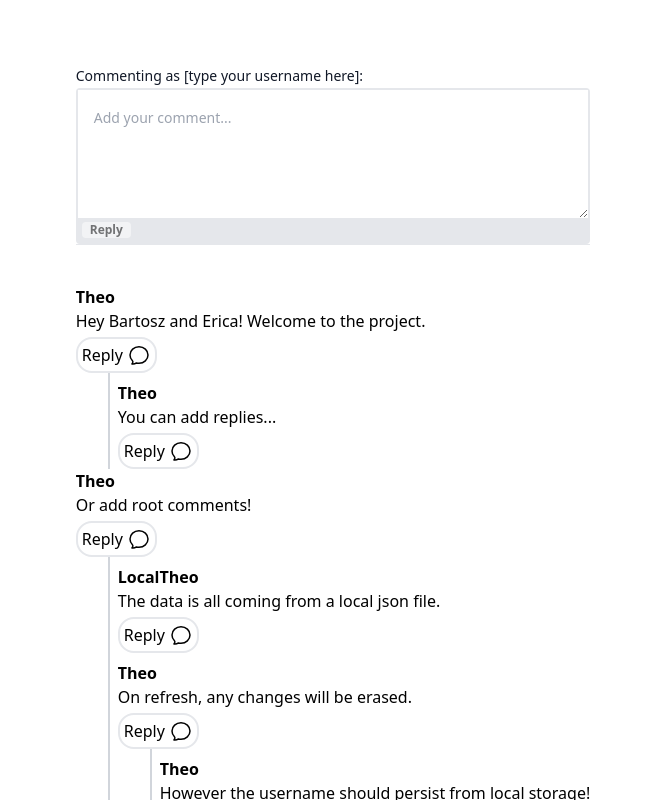
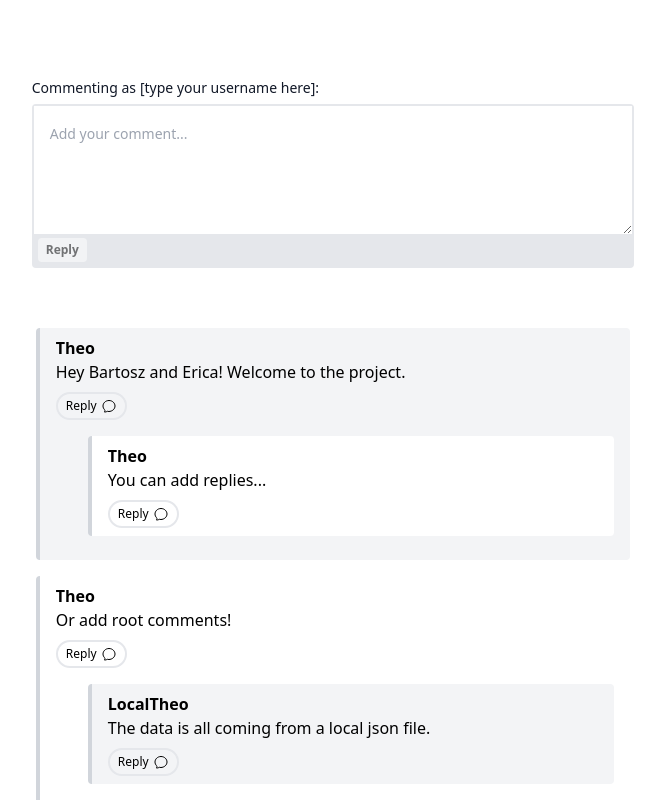
Before and after one commit to Timer00/reddit-comments, a Next.js app: page / in a window 1280 px wide. Shown: the top 800 px of the page, without its empty margins (307-972 px from the left). Built offline with nearby package versions, Linux system fonts and the light colour scheme.

Commit message:
Several adjustments to styles for clarity
Add larger spacings and alternating bg for clearer comments separation.
Add X icon on cancel for clarity.
Adjust ids on mockData for data consistency.

```diff
--- /dev/null
+++ b/src/assets/icons/X.tsx
@@ -0,0 +1,6 @@
+import React from "react";
+
+export const X: React.FC<React.SVGProps<SVGSVGElement>> = (props) =>
+  <svg xmlns="http://www.w3.org/2000/svg" fill="none" viewBox="0 0 24 24" strokeWidth={1.5} stroke="currentColor" {...props}>
+    <path strokeLinecap="round" strokeLinejoin="round" d="M6 18L18 6M6 6l12 12" />
+  </svg>
--- a/src/assets/mockData.json
+++ b/src/assets/mockData.json
@@ -12,22 +12,22 @@
     ]
   },
   {
-    "id": 10,
+    "id": 3,
     "text": "Or add root comments!",
     "author": "Theo",
     "children": [
       {
-        "id": 11,
+        "id": 4,
         "text": "The data is all coming from a local json file.",
         "author": "LocalTheo"
       },
       {
-        "id": 12,
+        "id": 5,
         "text": "On refresh, any changes will be erased.",
         "author": "Theo",
         "children": [
           {
-            "id": 13,
+            "id": 6,
             "text": "However the username should persist from local storage!",
             "author": "Theo"
           }
@@ -36,27 +36,27 @@
     ]
   },
   {
-    "id": 14,
+    "id": 7,
     "text": "There are definitely many improvements to be made.",
     "author": "Mia",
     "children": [
       {
-        "id": 15,
+        "id": 8,
         "text": "Implementing collapsible threads.",
         "author": "Noah"
       },
       {
-        "id": 16,
+        "id": 9,
         "text": "Or more consistent styles.",
         "author": "Olivia",
         "children": [
           {
-            "id": 17,
+            "id": 10,
             "text": "But I believe I got the core functionality in!",
             "author": "Peyton"
           },
           {
-            "id": 18,
+            "id": 11,
             "text": "Hope to hear your thoughts soon :)",
             "author": "Quinn"
           }
--- a/src/components/CommentForm.tsx
+++ b/src/components/CommentForm.tsx
@@ -18,8 +18,8 @@ export const CommentForm = ({ onSubmit}: CommentFormProps) => {
   }
 
   return (
-    <form onSubmit={submit} className='w-full'>
-      <label className="block text-sm font-medium leading-6 text-gray-900">
+    <form onSubmit={submit} className='w-full p-1 pt-3'>
+      <label className="block text-sm font-medium leading-6 text-gray-900 mb-1">
         Commenting as
         <span contentEditable className='ml-1'
               onClick={()=>setUser('')}
@@ -36,7 +36,7 @@ export const CommentForm = ({ onSubmit}: CommentFormProps) => {
           value={content}
           onChange={e => setContent(e.target.value)}
         />
-        <div className='bg-gray-200 flex flex-row'>
+        <div className='bg-gray-200 flex flex-row items-center'>
           <SubmitButton disabled={!content || !user}>Reply</SubmitButton>
         </div>
       </div>
--- a/src/components/SubmitButton.tsx
+++ b/src/components/SubmitButton.tsx
@@ -7,6 +7,6 @@ interface SubmitButtonProps {
 
 export const SubmitButton = ({ disabled, children }: SubmitButtonProps) =>
   <button disabled={disabled}
-          className='disabled:opacity-50 disabled:cursor-not-allowed enabled:hover:text-white enabled:hover:bg-black m-1 bg-white rounded text-xs px-2 font-bold'>
+          className='disabled:opacity-50 disabled:cursor-not-allowed enabled:hover:text-white enabled:hover:bg-black m-1 bg-white rounded text-xs p-1 px-2 font-bold'>
     {children}
   </button>
--- a/src/components/Thread.tsx
+++ b/src/components/Thread.tsx
@@ -3,15 +3,17 @@ import { type CommentThread, type NewComment } from "~/types/comments";
 import React, { useState } from "react";
 import { CommentForm } from "~/components/CommentForm";
 import { Chat } from "~/assets/icons/Chat";
+import { X } from "~/assets/icons/X";
 
 export interface ThreadProps extends CommentThread {
   nestLevel?: number
   onSubmitReply: (newComment: NewComment) => void
+  alternateColor: boolean;
 }
 
 // TODO: render only a limited amount of threads at a time to prevent long loading times and performance issues
 
-export const Thread = ({ id, author, text, children, nestLevel = 0, onSubmitReply }: ThreadProps) => {
+export const Thread = ({ id, author, text, children, nestLevel = 0, onSubmitReply, alternateColor }: ThreadProps) => {
   const [showReply, setShowReply] = useState(false);
 
   const onSubmit = ({ author, text }: NewComment) => {
@@ -20,19 +22,31 @@ export const Thread = ({ id, author, text, children, nestLevel = 0, onSubmitRepl
   }
 
   return (
-    <div className={`${nestLevel > 0 && 'pl-2 pt-2 ml-8 border-l-2 border-gray-300'}`}>
+    <div
+      className={`p-2 pl-4 m-2 my-4 rounded border-l-4 border-gray-300 ${alternateColor ? 'bg-white' : 'bg-gray-100'} ${nestLevel > 0 && 'pl-2 pt-2 ml-8 '}`}>
       <Comment author={author} content={text} />
-      <div className='flex gap-2 mt-1'>
-        <button onClick={() => setShowReply(!showReply)} className='flex gap-1 hover:bg-black hover:text-white border-2 rounded-2xl p-1'>
-          {showReply ? 'Cancel' : 'Reply'}
-          <Chat className={`w-6 h-6 ${showReply && 'text-red-400'}`} />
+      <div className='flex gap-2 mt-2'>
+        <button onClick={() => setShowReply(!showReply)}
+                className='text-xs flex gap-1 hover:bg-black hover:text-white border-2 rounded-2xl p-1 px-2'>
+          {showReply ?
+            <>
+              Cancel
+              <X className={`w-4 h-4 text-red-400`} />
+            </>
+            :
+            <>
+              Reply
+              <Chat className={`w-4 h-4`} />
+            </>
+          }
         </button>
       </div>
 
-      {showReply && <CommentForm onSubmit={onSubmit}/>}
+      {showReply && <CommentForm onSubmit={onSubmit} />}
 
       {children?.map(child =>
-        <Thread key={child.id} {...child} nestLevel={nestLevel + 1} onSubmitReply={onSubmitReply} />)}
+        <Thread key={child.id} {...child} nestLevel={nestLevel + 1} onSubmitReply={onSubmitReply}
+                alternateColor={!alternateColor} />)}
     </div>
   )
 }
--- a/src/pages/index.tsx
+++ b/src/pages/index.tsx
@@ -40,9 +40,9 @@ export default function Home() {
           <div className='thread'>
             <CommentForm onSubmit={submitRootComment} />
 
-            <hr className='py-5' />
+            <div className='py-5' />
 
-            {threads.map(props => <Thread key={props.id} onSubmitReply={submitNestedComment} {...props} />)}
+            {threads.map((props, i) => <Thread key={props.id} alternateColor={i % 2 !== 0} onSubmitReply={submitNestedComment} {...props} />)}
           </div>
         </div>
       </main>
```
